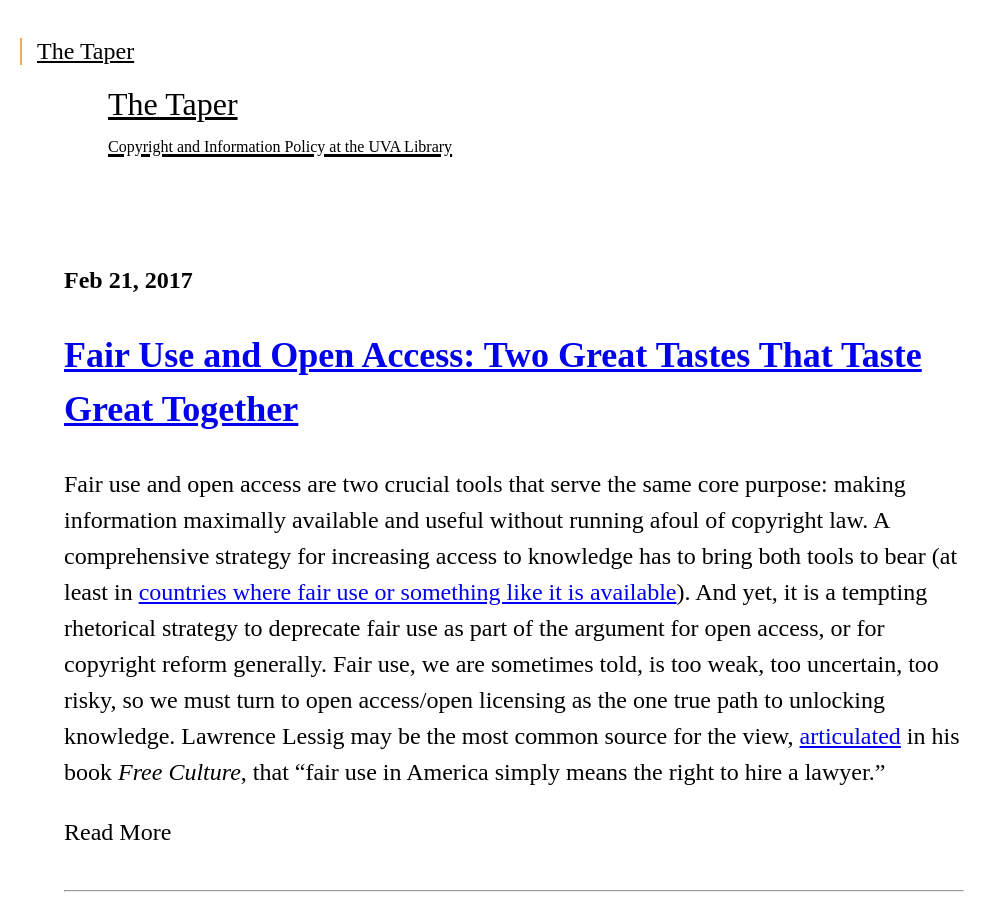
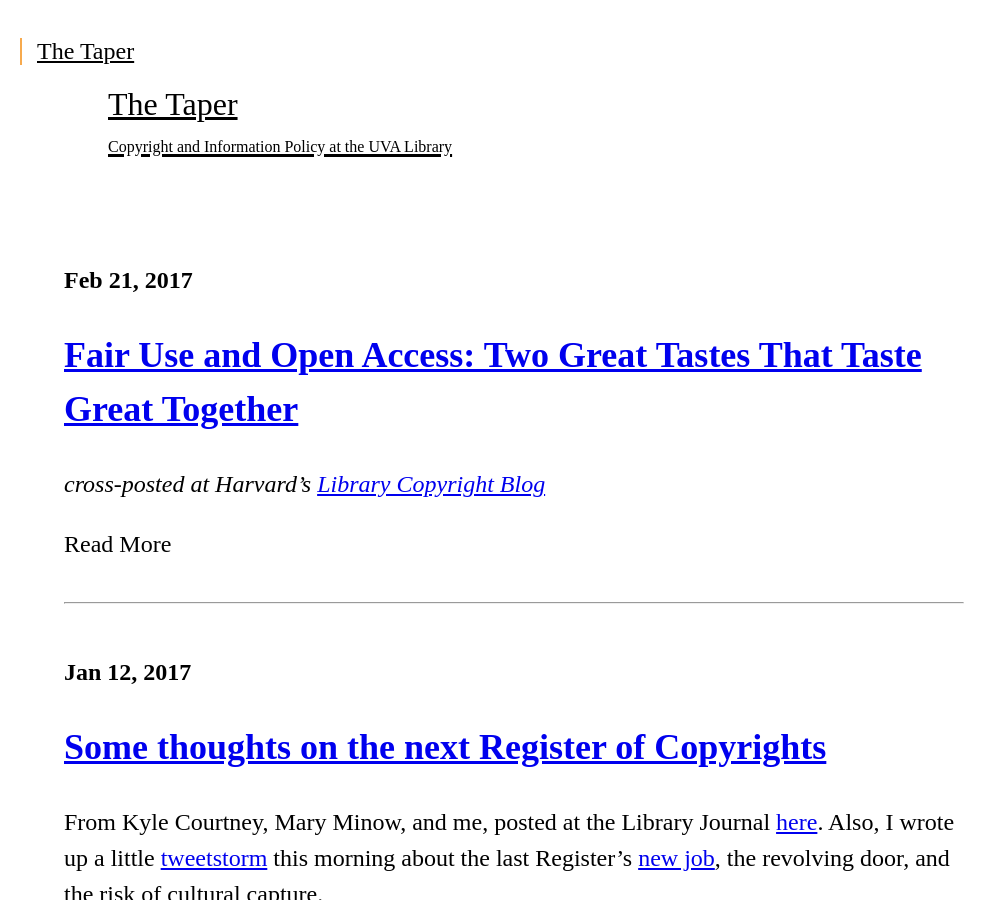
Before and after one commit to uvalib/thetaper, a Jekyll site: the page built from index.html, in a window 1280 px wide and 900 px high. Shown: the whole window, without its empty margins (0-1007 px from the left). Built offline with Jekyll 4.4.1, drawn with Linux system fonts in a browser that asks for light colours; some web fonts are replaced; comment, search, counter and statistics services are not loaded.

Commit message:
Updated 2017-02-20-fair-use-and-open-access-two-great-tastes-that-taste-great-together.md

```diff
--- a/_posts/2017-02-20-fair-use-and-open-access-two-great-tastes-that-taste-great-together.md
+++ b/_posts/2017-02-20-fair-use-and-open-access-two-great-tastes-that-taste-great-together.md
@@ -5,6 +5,8 @@ comments: true
 date: '2017-02-20 23:01 -0500'
 title: 'Fair Use and Open Access: Two Great Tastes That Taste Great Together'
 ---
+*cross-posted at Harvard's [Library Copyright Blog](http://blogs.harvard.edu/copyrightosc/2017/02/21/fair-use-week-2017-day-two-with-guest-expert-brandon-butler/)*
+
 Fair use and open access are two crucial tools that serve the same core purpose: making information maximally available and useful without running afoul of copyright law. A comprehensive strategy for increasing access to knowledge has to bring both tools to bear (at least in [countries where fair use or something like it is available](http://infojustice.org/wp-content/uploads/2013/03/band-and-gerafi-2013.pdf)).
 <!--more-->
 And yet, it is a tempting rhetorical strategy to deprecate fair use as part of the argument for open access, or for copyright reform generally. Fair use, we are sometimes told, is too weak, too uncertain, too risky, so we must turn to open access/open licensing as the one true path to unlocking knowledge. Lawrence Lessig may be the most common source for the view, [articulated](https://en.wikipedia.org/wiki/Free_Culture_(book)#cite_ref-85) in his book *Free Culture*, that “fair use in America simply means the right to hire a lawyer.”
```
